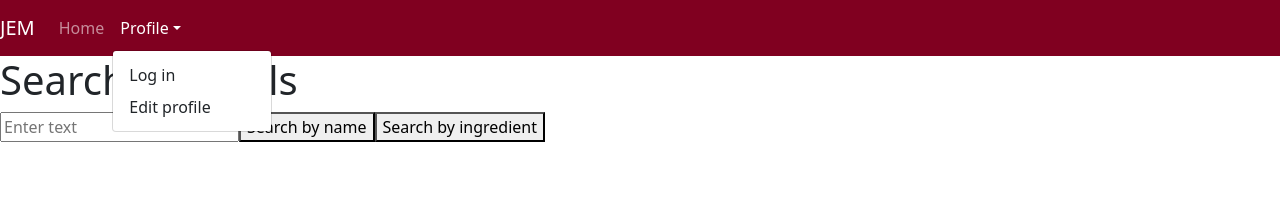
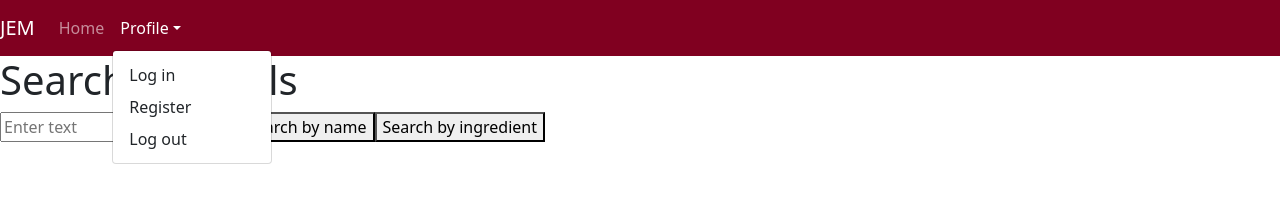
Before and after one commit to joakim-abra/drinkapp-react, a React (Create React App) app: page / in a window 1280 px wide. Both pictures are taken after a click on the button "Profile". Shown: the top 205 px of the page. Built offline with nearby package versions, Linux system fonts and the light colour scheme.

Commit message:
view och navbar updateringar

```diff
--- a/src/components/navigation/NavigationApp.js
+++ b/src/components/navigation/NavigationApp.js
@@ -49,8 +49,8 @@ export const NavigationApp = () => {
               <Nav>
               <NavDropdown id="collasible-nav-dropdown" title="Profile">
                   <NavDropdown.Item href="/signin">Log in</NavDropdown.Item>
-                  <NavDropdown.Item href="/signin">Edit profile</NavDropdown.Item>
-                  {/* <NavDropdown.Item onClick={() => logOut()} href="/">Log out</NavDropdown.Item> */}
+                  <NavDropdown.Item href="/register">Register</NavDropdown.Item>
+                   <NavDropdown.Item /*onClick={() => logOut()} */href="/">Log out</NavDropdown.Item>
                 </NavDropdown>
               </Nav>
 
--- a/src/components/routes/Routes.js
+++ b/src/components/routes/Routes.js
@@ -3,6 +3,7 @@ import { HomeView } from "../../view/homeview/HomeView";
 import { Profile } from "../navigation/profile/Profile";
 import RoutingPath from "./RoutingPath";
 import {SignInView} from "../../view/signinview/SignInView"
+import { RegisterView } from "../../view/registerview/RegisterView";
 
 export const Routing = ({children}) => {
     return (
@@ -14,6 +15,8 @@ export const Routing = ({children}) => {
                 <Route path={RoutingPath.profile} element={<Profile/>}/>
 
                 <Route path={RoutingPath.signInView} element={<SignInView/>}/>
+
+                <Route path={RoutingPath.registerView} element={<RegisterView/>}/>
             </Routes>
 
 
--- a/src/components/routes/RoutingPath.js
+++ b/src/components/routes/RoutingPath.js
@@ -1,9 +1,11 @@
 const homeView = "/"
 const profile ="/profile"
 const signInView = "/signin"
+const registerView = "/register"
 
 export default{
 homeView,
 profile,
 signInView,
+registerView,
 }
--- /dev/null
+++ b/src/view/registerview/RegisterView.js
@@ -0,0 +1,20 @@
+export const RegisterView = () => {
+    return (
+        <div className="login">
+    <h1>Register</h1>
+    <form>
+      <label>
+        <p>Username</p>
+        <input type="Text" /*onChange={(event) => setUsername(event.target.value)}*//>
+      </label>
+      <label>
+        <p>Password</p>
+        <input type="password" /*onChange={(event) => setPassword(event.target.value)}*/ />
+      </label>
+      <div>
+        <button>register</button>
+      </div>
+    </form>
+  </div>
+  )
+}
--- a/src/view/signinview/SignInView.js
+++ b/src/view/signinview/SignInView.js
@@ -28,7 +28,7 @@ export const SignInView = () => {
 
         return (
             <div className="login">
-        <h1>Please Log In</h1>
+        <h1>Log In</h1>
         <form>
           <label>
             <p>Username</p>
```
